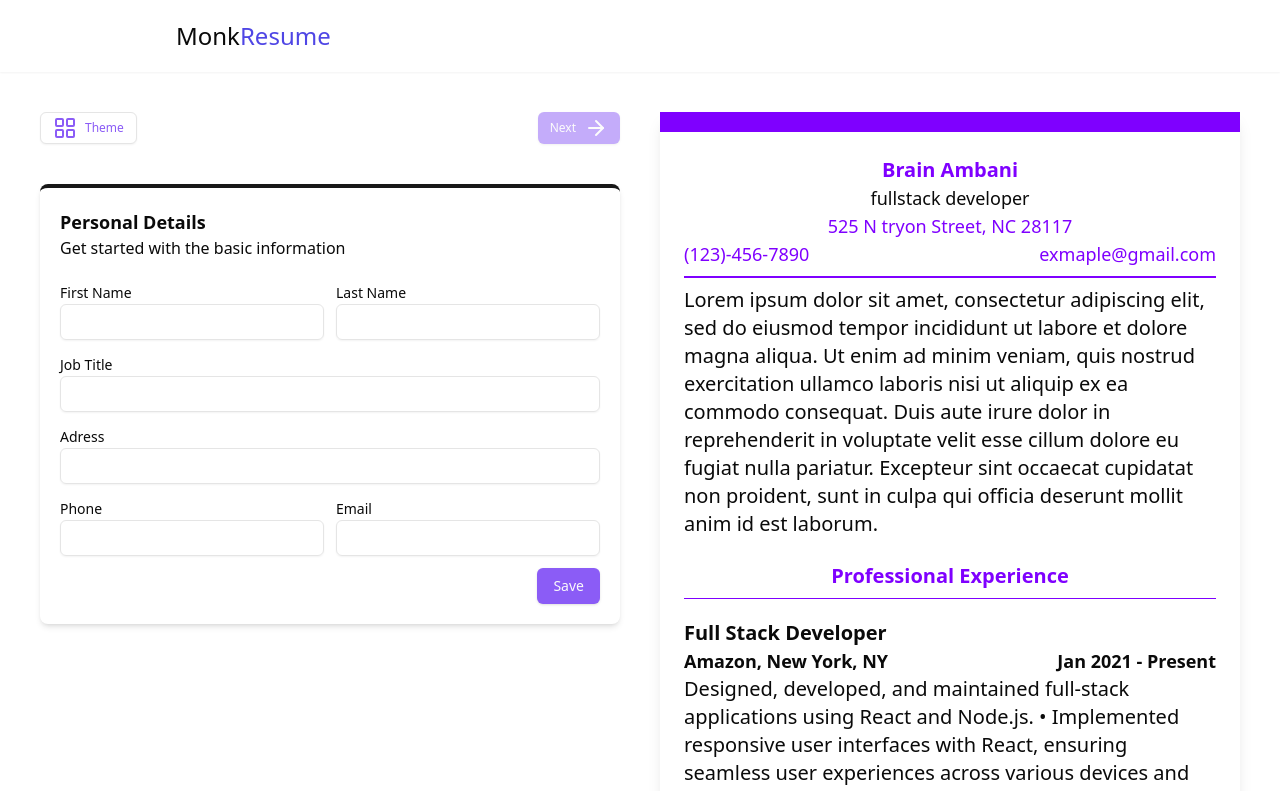
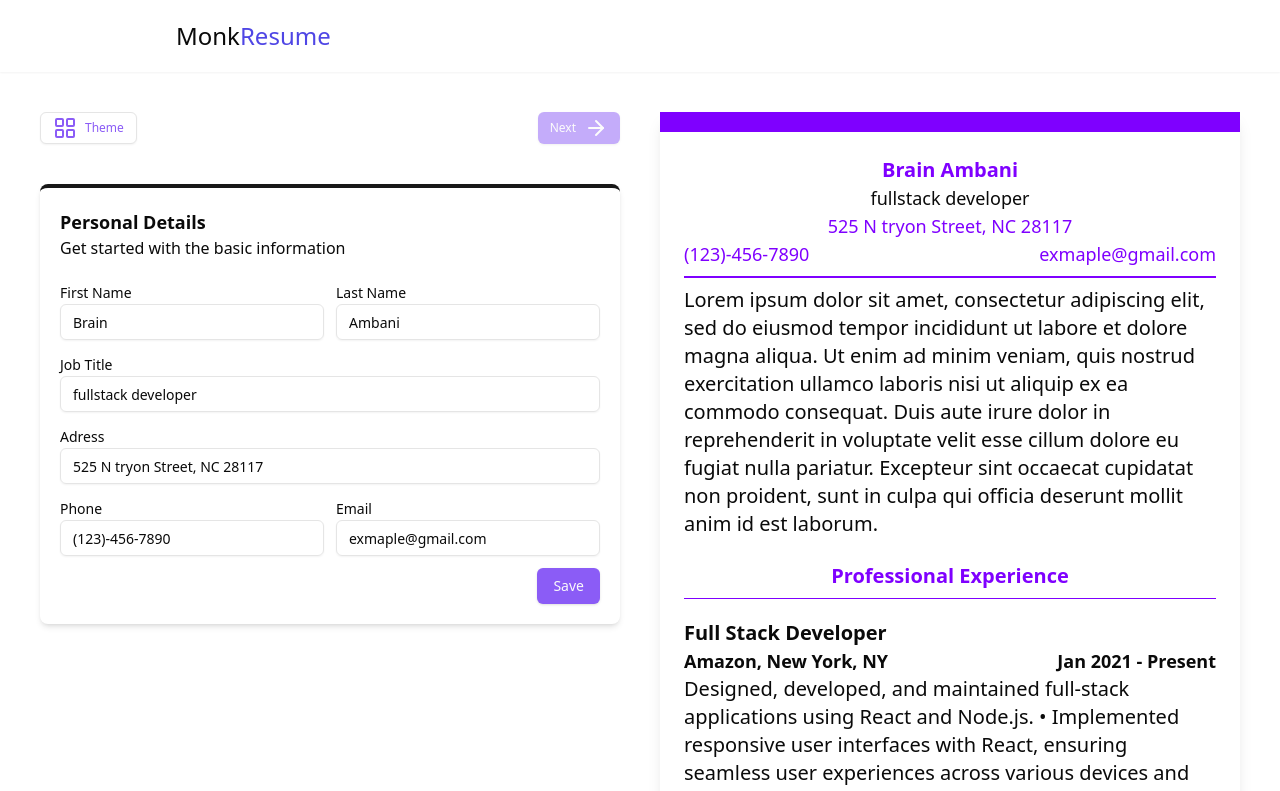
Before and after one commit to brain-ambani/monkresume, a Next.js app: page /dashboard/resume/1/edit in a window 1280 px wide. Shown: the top 791 px of the page. Built offline with nearby package versions, Linux system fonts and the light colour scheme; no server answers.

Commit message:
updated the default value on the personal details form

```diff
--- a/app/dashboard/resume/components/forms/PersonalDetail.tsx
+++ b/app/dashboard/resume/components/forms/PersonalDetail.tsx
@@ -72,6 +72,7 @@ const PersonalDetail: React.FC<PersonalDetailProps> = ({ enableNext }) => {
             <label className='text-sm'>First Name</label>
             <Input
               name='firstName'
+              defaultValue={resumeInfo?.firstName}
               required
               onChange={handleInputChange}
             />
@@ -80,6 +81,7 @@ const PersonalDetail: React.FC<PersonalDetailProps> = ({ enableNext }) => {
             <label className='text-sm'>Last Name</label>
             <Input
               name='lastName'
+              defaultValue={resumeInfo?.lastName}
               required
               onChange={handleInputChange}
             />
@@ -88,6 +90,7 @@ const PersonalDetail: React.FC<PersonalDetailProps> = ({ enableNext }) => {
             <label className='text-sm'>Job Title</label>
             <Input
               name='jobTitle'
+              defaultValue={resumeInfo?.jobTitle}
               required
               onChange={handleInputChange}
             />
@@ -96,6 +99,7 @@ const PersonalDetail: React.FC<PersonalDetailProps> = ({ enableNext }) => {
             <label className='text-sm'>Adress</label>
             <Input
               name='address'
+              defaultValue={resumeInfo?.address}
               required
               onChange={handleInputChange}
             />
@@ -104,6 +108,7 @@ const PersonalDetail: React.FC<PersonalDetailProps> = ({ enableNext }) => {
             <label className='text-sm'>Phone</label>
             <Input
               name='phone'
+              defaultValue={resumeInfo?.phone}
               required
               onChange={handleInputChange}
             />
@@ -112,6 +117,7 @@ const PersonalDetail: React.FC<PersonalDetailProps> = ({ enableNext }) => {
             <label className='text-sm'>Email</label>
             <Input
               name='email'
+              defaultValue={resumeInfo?.email}
               required
               onChange={handleInputChange}
             />
```
